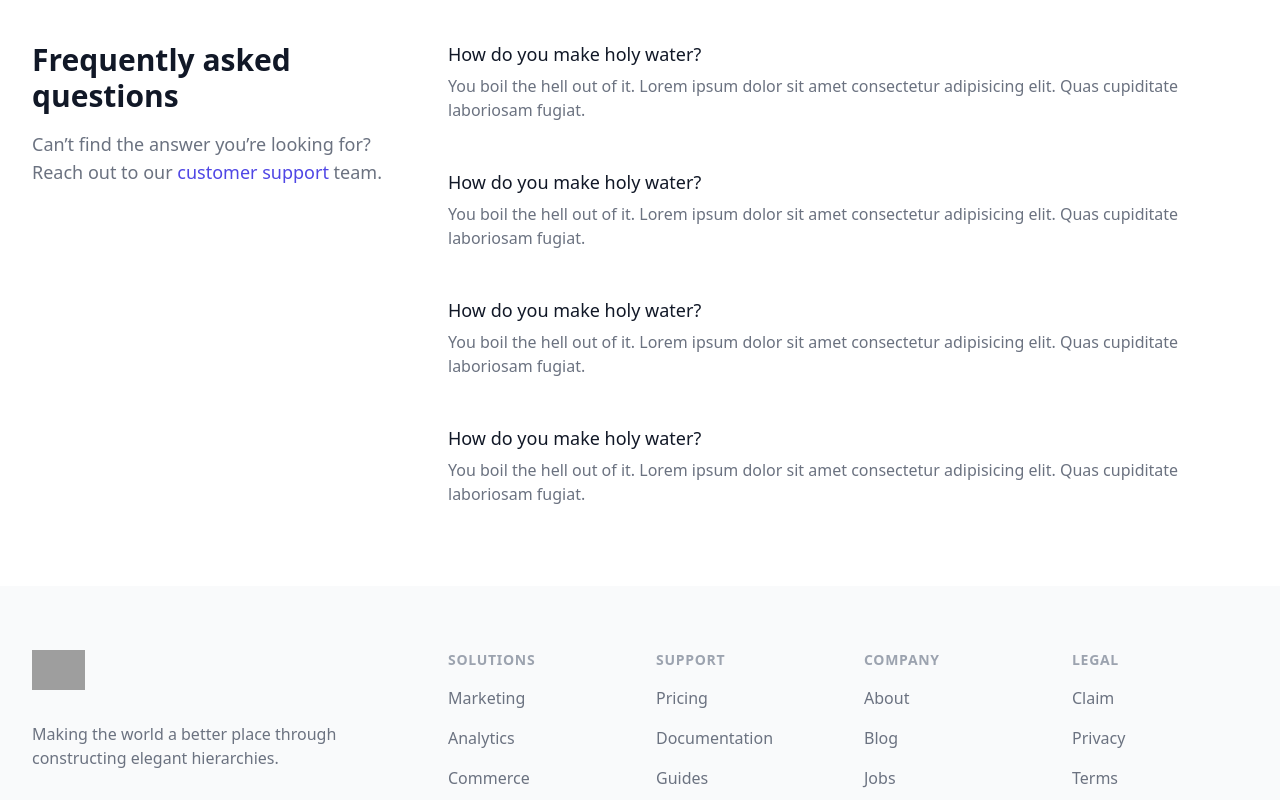
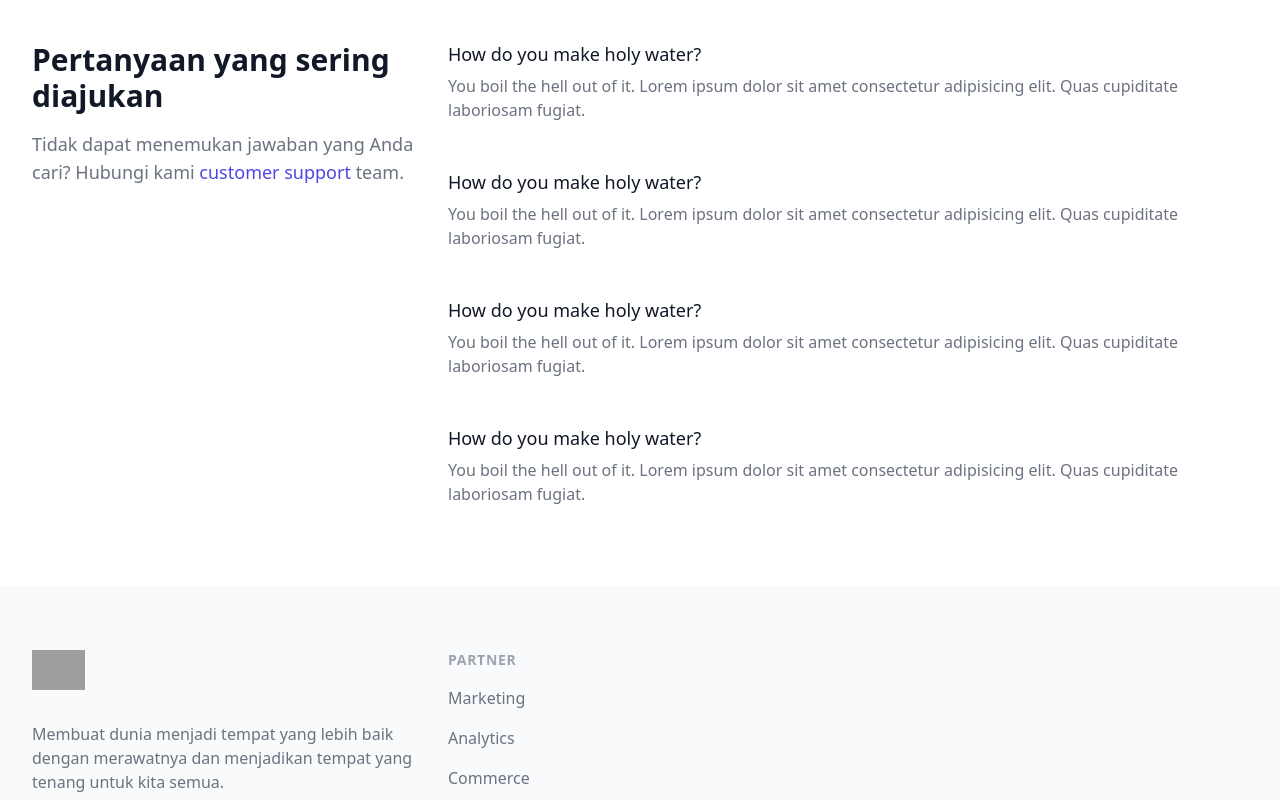
Before and after one commit to mhanifmuhsin/pages-azmitour, a React (Create React App) app: page / in a window 1280 px wide. Shown: the part 5140-5940 px from the top of the page. Built offline with nearby package versions, Linux system fonts and the light colour scheme; grey boxes are pictures that could not be loaded.

Commit message:
update content

```diff
--- a/src/App.js
+++ b/src/App.js
@@ -467,8 +467,7 @@ function App() {
                   alt="Company name"
                 />
                 <p className="text-gray-500 text-base">
-                  Making the world a better place through constructing elegant
-                  hierarchies.
+                Membuat dunia menjadi tempat yang lebih baik dengan merawatnya dan menjadikan tempat yang tenang untuk kita semua.
                 </p>
                 <div className="flex space-x-6">
                   {footerNavigation.social.map((item) => (
@@ -487,7 +486,7 @@ function App() {
                 <div className="md:grid md:grid-cols-2 md:gap-8">
                   <div>
                     <h3 className="text-sm font-semibold text-gray-400 tracking-wider uppercase">
-                      Solutions
+                      Partner
                     </h3>
                     <ul role="list" className="mt-4 space-y-4">
                       {footerNavigation.solutions.map((item) => (
@@ -502,7 +501,7 @@ function App() {
                       ))}
                     </ul>
                   </div>
-                  <div className="mt-12 md:mt-0">
+                  {/* <div className="mt-12 md:mt-0">
                     <h3 className="text-sm font-semibold text-gray-400 tracking-wider uppercase">
                       Support
                     </h3>
@@ -518,9 +517,9 @@ function App() {
                         </li>
                       ))}
                     </ul>
-                  </div>
+                  </div> */}
                 </div>
-                <div className="md:grid md:grid-cols-2 md:gap-8">
+                {/* <div className="md:grid md:grid-cols-2 md:gap-8">
                   <div>
                     <h3 className="text-sm font-semibold text-gray-400 tracking-wider uppercase">
                       Company
@@ -555,7 +554,7 @@ function App() {
                       ))}
                     </ul>
                   </div>
-                </div>
+                </div> */}
               </div>
             </div>
             <div className="mt-12 border-t border-gray-200 py-8">
--- a/src/components/Faq.jsx
+++ b/src/components/Faq.jsx
@@ -1,27 +1,27 @@
 /* This example requires Tailwind CSS v2.0+ */
 const faqs = [
   {
-      question: 'How do you make holy water?',
+    question: "How do you make holy water?",
     answer:
-        'You boil the hell out of it. Lorem ipsum dolor sit amet consectetur adipisicing elit. Quas cupiditate laboriosam fugiat.',
+      "You boil the hell out of it. Lorem ipsum dolor sit amet consectetur adipisicing elit. Quas cupiditate laboriosam fugiat.",
   },
   {
-      question: 'How do you make holy water?',
+    question: "How do you make holy water?",
     answer:
-        'You boil the hell out of it. Lorem ipsum dolor sit amet consectetur adipisicing elit. Quas cupiditate laboriosam fugiat.',
+      "You boil the hell out of it. Lorem ipsum dolor sit amet consectetur adipisicing elit. Quas cupiditate laboriosam fugiat.",
   },
   {
-      question: 'How do you make holy water?',
+    question: "How do you make holy water?",
     answer:
-        'You boil the hell out of it. Lorem ipsum dolor sit amet consectetur adipisicing elit. Quas cupiditate laboriosam fugiat.',
+      "You boil the hell out of it. Lorem ipsum dolor sit amet consectetur adipisicing elit. Quas cupiditate laboriosam fugiat.",
   },
   {
-      question: 'How do you make holy water?',
+    question: "How do you make holy water?",
     answer:
-        'You boil the hell out of it. Lorem ipsum dolor sit amet consectetur adipisicing elit. Quas cupiditate laboriosam fugiat.',
+      "You boil the hell out of it. Lorem ipsum dolor sit amet consectetur adipisicing elit. Quas cupiditate laboriosam fugiat.",
   },
   // More questions...
-  ]
+];
 
 export default function Faq() {
   return (
@@ -29,12 +29,17 @@ const faqs = [
       <div className="max-w-7xl mx-auto py-16 px-4 sm:px-6 lg:py-20 lg:px-8">
         <div className="lg:grid lg:grid-cols-3 lg:gap-8">
           <div>
-              <h2 className="text-3xl font-extrabold text-gray-900">Frequently asked questions</h2>
+            <h2 className="text-3xl font-extrabold text-gray-900">
+              Pertanyaan yang sering diajukan
+            </h2>
             <p className="mt-4 text-lg text-gray-500">
-                Can’t find the answer you’re looking for? Reach out to our{' '}
-                <a href="#" className="font-medium text-indigo-600 hover:text-indigo-500">
+              Tidak dapat menemukan jawaban yang Anda cari? Hubungi kami{" "}
+              <a
+                href="#"
+                className="font-medium text-indigo-600 hover:text-indigo-500"
+              >
                 customer support
-                </a>{' '}
+              </a>{" "}
               team.
             </p>
           </div>
@@ -42,7 +47,9 @@ const faqs = [
             <dl className="space-y-12">
               {faqs.map((faq) => (
                 <div key={faq.question}>
-                    <dt className="text-lg leading-6 font-medium text-gray-900">{faq.question}</dt>
+                  <dt className="text-lg leading-6 font-medium text-gray-900">
+                    {faq.question}
+                  </dt>
                   <dd className="mt-2 text-base text-gray-500">{faq.answer}</dd>
                 </div>
               ))}
@@ -51,5 +58,5 @@ const faqs = [
         </div>
       </div>
     </div>
-    )
+  );
 }
```
Lines whose indentation alone changed are shown as unchanged.
